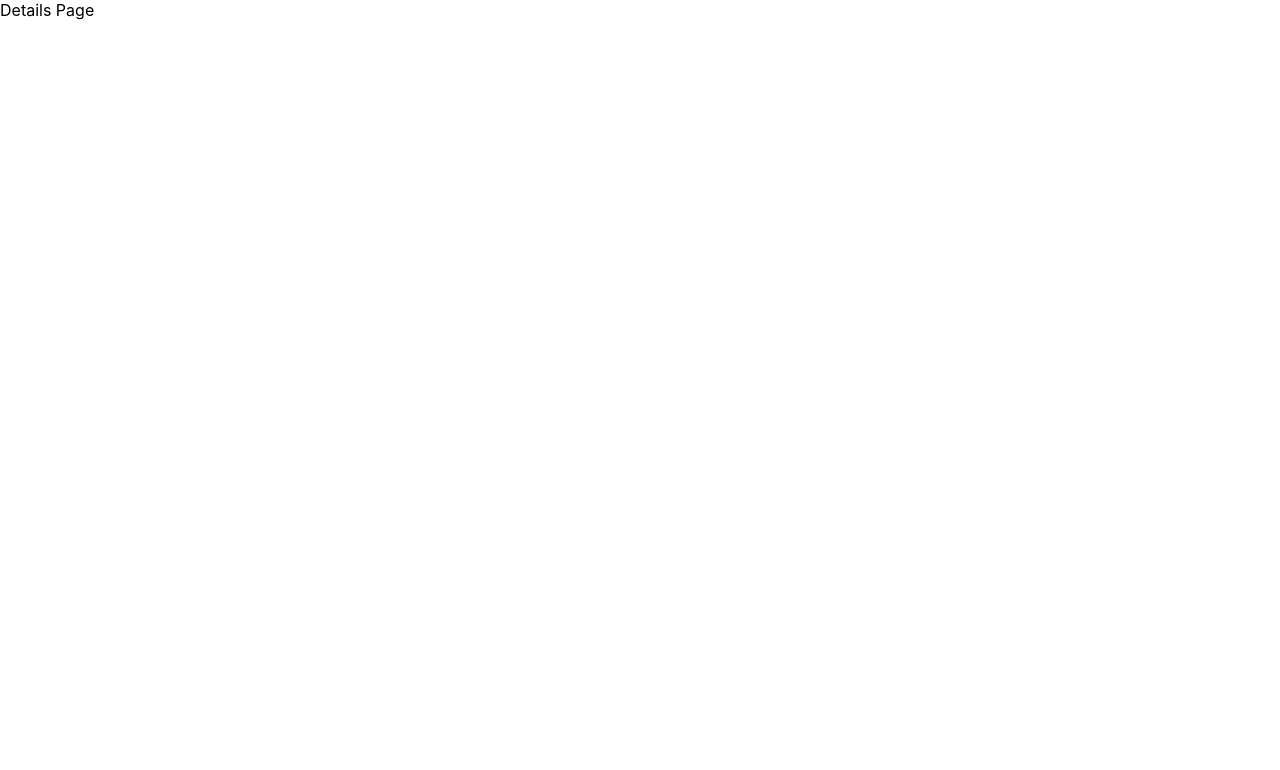
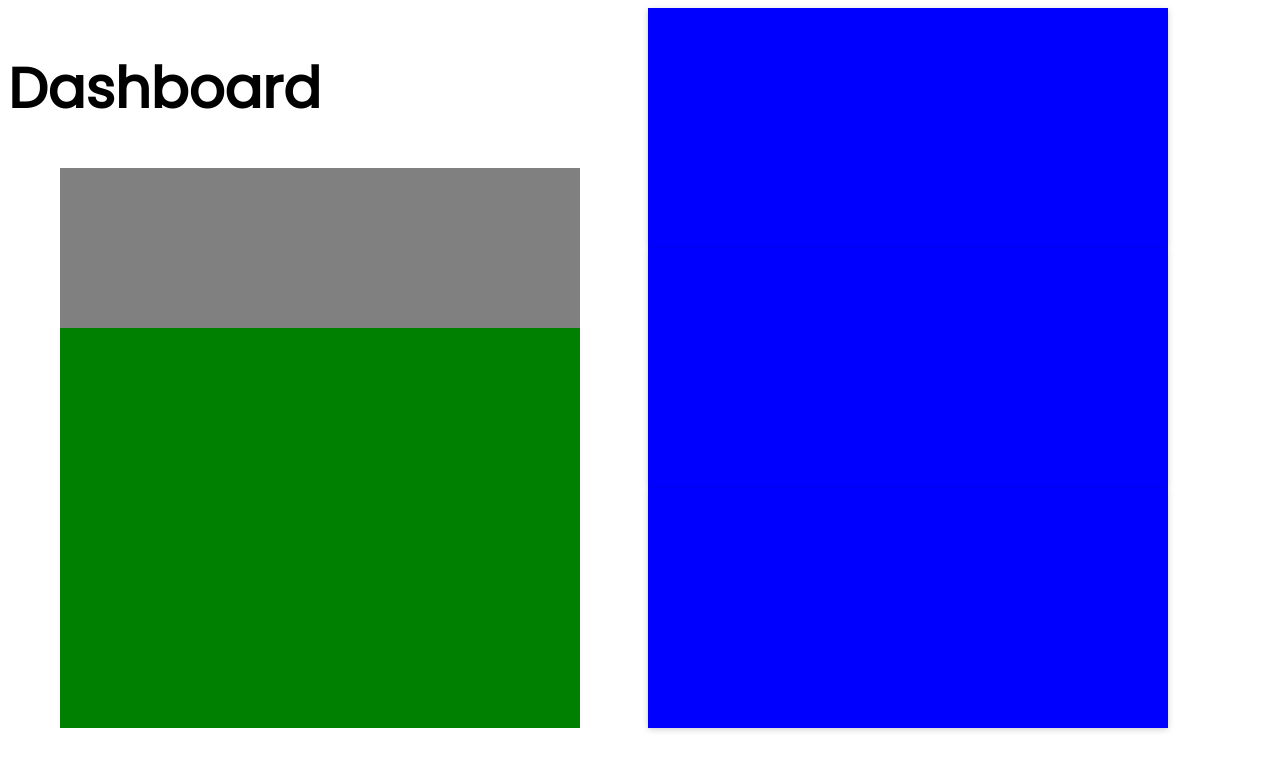
Before and after one commit to jku-win-se/teaching.ss22.prse.digitaltwin.team1, a React (Create React App) app in the folder Frontend/smart-home-ui/: page /details/1 in a window 1280 px wide. Shown: the top 770 px of the page. Built offline with nearby package versions, Linux system fonts and the light colour scheme.

Commit message:
add layout for details page #32

```diff
--- a/Frontend/smart-home-ui/package.json
+++ b/Frontend/smart-home-ui/package.json
@@ -5,6 +5,7 @@
   "dependencies": {
     "@emotion/react": "^11.8.2",
     "@emotion/styled": "^11.8.1",
+    "@fontsource/poppins": "^4.5.5",
     "@mui/material": "^5.5.2",
     "@testing-library/jest-dom": "^5.16.2",
     "@testing-library/react": "^12.1.4",
--- a/Frontend/smart-home-ui/src/App.tsx
+++ b/Frontend/smart-home-ui/src/App.tsx
@@ -4,6 +4,8 @@ import "./App.css";
 import { BrowserRouter, Route, Routes } from "react-router-dom";
 import { Main } from "./pages/main/main.page";
 import { Details } from "./pages/details/details.page";
+import CssBaseline from "@mui/material/CssBaseline";
+import "@fontsource/poppins";
 
 function App() {
   return (
--- a/Frontend/smart-home-ui/src/index.css
+++ b/Frontend/smart-home-ui/src/index.css
@@ -1,13 +1,3 @@
-body {
-  margin: 0;
-  font-family: -apple-system, BlinkMacSystemFont, 'Segoe UI', 'Roboto', 'Oxygen',
-    'Ubuntu', 'Cantarell', 'Fira Sans', 'Droid Sans', 'Helvetica Neue',
-    sans-serif;
-  -webkit-font-smoothing: antialiased;
-  -moz-osx-font-smoothing: grayscale;
+* {
+  font-family: Poppins;
 }
-
-code {
-  font-family: source-code-pro, Menlo, Monaco, Consolas, 'Courier New',
-    monospace;
-}
--- a/Frontend/smart-home-ui/src/pages/details/details.page.tsx
+++ b/Frontend/smart-home-ui/src/pages/details/details.page.tsx
@@ -1,7 +1,39 @@
+import { Box, Grid } from "@mui/material";
 import * as React from "react";
+import "./details.style.css";
 
 export interface IDetailsProps {}
 
 export function Details(props: IDetailsProps) {
-  return <div>Details Page</div>;
+  return (
+    <Box sx={{ flexGrow: 1, height: "100vh" }}>
+      <Grid container spacing={2}>
+        <Grid className="grid-bg" item sm={12} md={6}>
+          <h1 className="header-font-size">Dashboard</h1>
+          <Grid
+            className="infoboard-height"
+            item
+            xs={10}
+            sx={{ margin: "auto" }}
+          >
+            <div></div>
+          </Grid>
+          <Grid className="control-height" item xs={10} sx={{ margin: "auto" }}>
+            <div></div>
+          </Grid>
+        </Grid>
+        <Grid className="grid-bg" item sm={12} md={6}>
+          <Grid item className="chart-height" xs={10}>
+            <div></div>
+          </Grid>
+          <Grid item className="chart-height" xs={10}>
+            <div></div>
+          </Grid>
+          <Grid item className="chart-height" xs={10}>
+            <div></div>
+          </Grid>
+        </Grid>
+      </Grid>
+    </Box>
+  );
 }
--- /dev/null
+++ b/Frontend/smart-home-ui/src/pages/details/details.style.css
@@ -0,0 +1,34 @@
+.grid-bg {
+  width: inherit;
+}
+
+.chart-height {
+  box-shadow: 0px 0.542169px 1.89759px rgba(0, 0, 0, 0.039),
+    0px 2.00602px 6.77711px rgba(0, 0, 0, 0.19);
+
+  padding: 0 20px;
+  height: 30vh;
+  background-color: blue;
+}
+
+@media only screen and (max-width: 900px) {
+  .chart-height {
+    box-shadow: none;
+    margin: auto !important;
+    padding: 0;
+  }
+}
+
+.infoboard-height {
+  height: 20vh;
+  background-color: grey;
+}
+.control-height {
+  height: 50vh;
+  background-color: green;
+}
+
+.header-font-size {
+  font-weight: bold;
+  font-size: clamp(1.5rem, 7vw, 3.5rem);
+}
```
Also changed, not shown: 1 other file (tests, documents, lock files or other folders).
